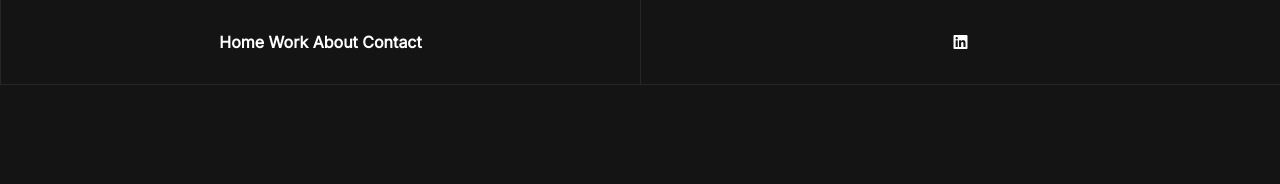
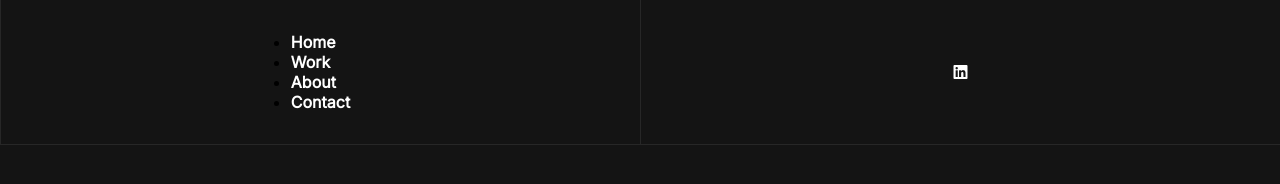
Before and after one commit to BenedictoBoseke/benedictoboseke.github.io, a plain HTML site: page index.html in a window 1280 px wide. Drawn offline with Linux system fonts and the light colour scheme.

Commit message:
wrap a with li

```diff
--- a/index.html
+++ b/index.html
@@ -14,10 +14,10 @@
     <nav>
         <div id="nav-link-section" class="nav-section">
             <ul>
-                <a href="" class="nav-link">Home</a>
-                <a href="" class="nav-link">Work</a>
-                <a href="" class="nav-link">About</a>
-                <a href="" class="nav-link">Contact</a>
+                <li><a href="" class="nav-link">Home</a></li>
+                <li><a href="" class="nav-link">Work</a></li>
+                <li><a href="" class="nav-link">About</a></li>
+                <li><a href="" class="nav-link">Contact</a></li>
             </ul>
         </div>
         <div id="nav-social-section" class="nav-section">
```
